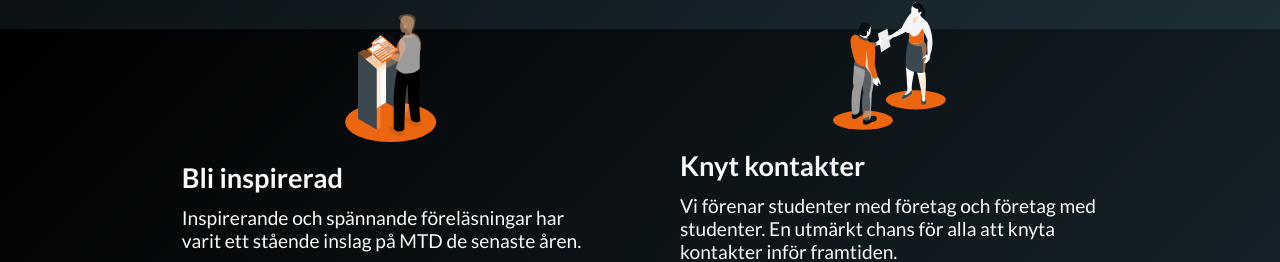
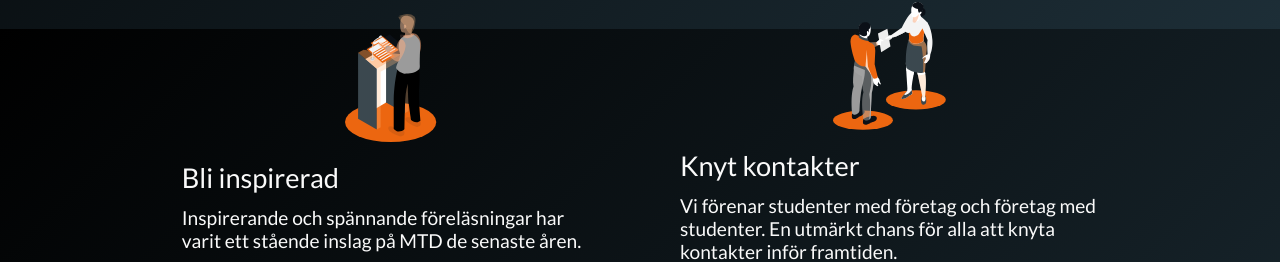
Before and after one commit to medieteknikdagarna/mtd2023v2, a Next.js app: page / in a window 1280 px wide. Shown: the part 1571-1833 px from the top of the page. Built offline with nearby package versions, Linux system fonts and the light colour scheme.

Commit message:
font not working in deploy fix

```diff
--- a/src/styles/App.scss
+++ b/src/styles/App.scss
@@ -71,7 +71,8 @@ p,
 a,
 button,
 label,
-input {
+input,
+h4 {
   font-family: "Lato", -apple-system, BlinkMacSystemFont, "Segoe UI", Roboto,
     Oxygen, Ubuntu, Cantarell, "Open Sans", "Helvetica Neue", sans-serif;
   font-size: 1.2rem;
--- a/src/styles/InfoWithIcons.scss
+++ b/src/styles/InfoWithIcons.scss
@@ -1,5 +1,6 @@
 @import url("https://fonts.googleapis.com/css2?family=Barlow:wght@100;200;300;400;500;600;700;800;900&display=swap");
 @import url("https://fonts.googleapis.com/css?family=Lato:100,200,300,400,500,600,700,800,900&display=swap");
+
 .info-with-icons {
   padding: 5rem 0;
   display: flex;
```
